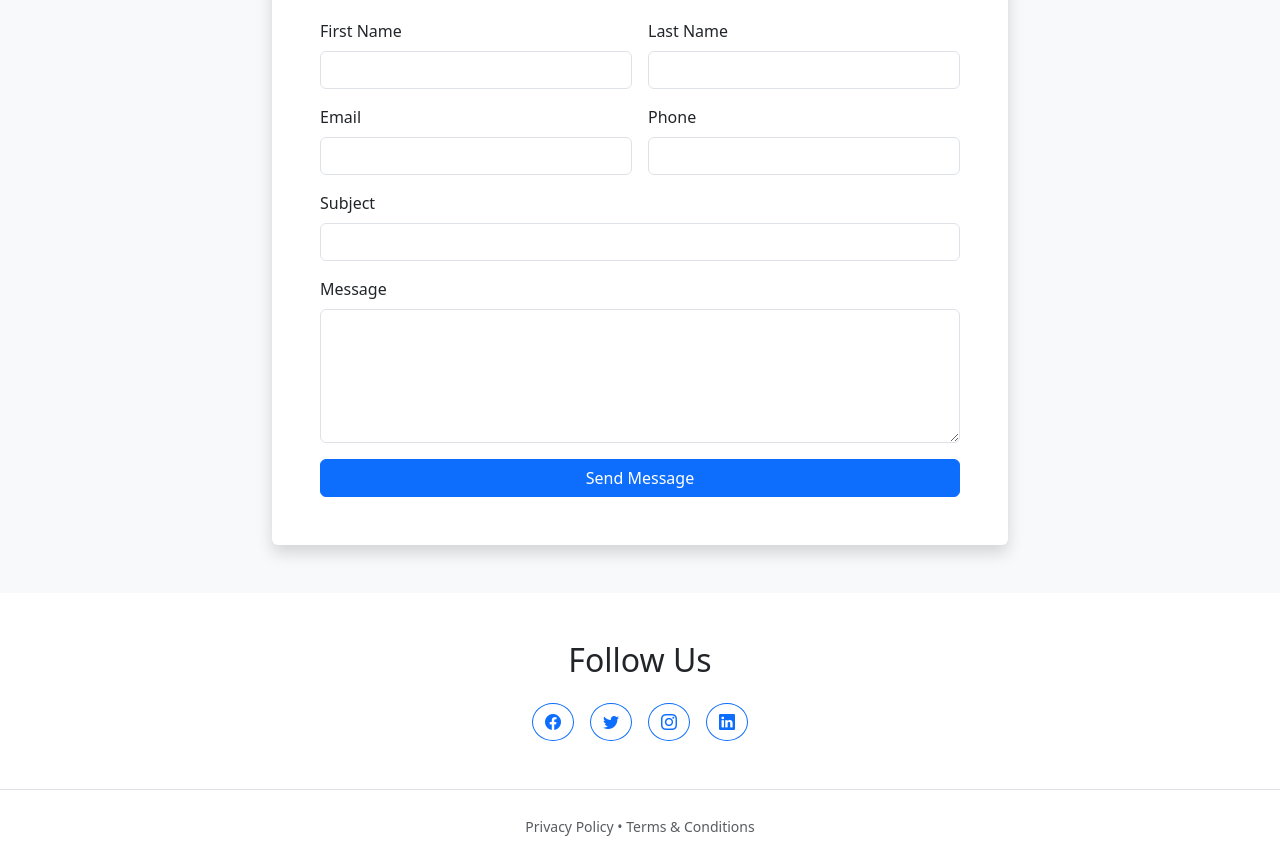
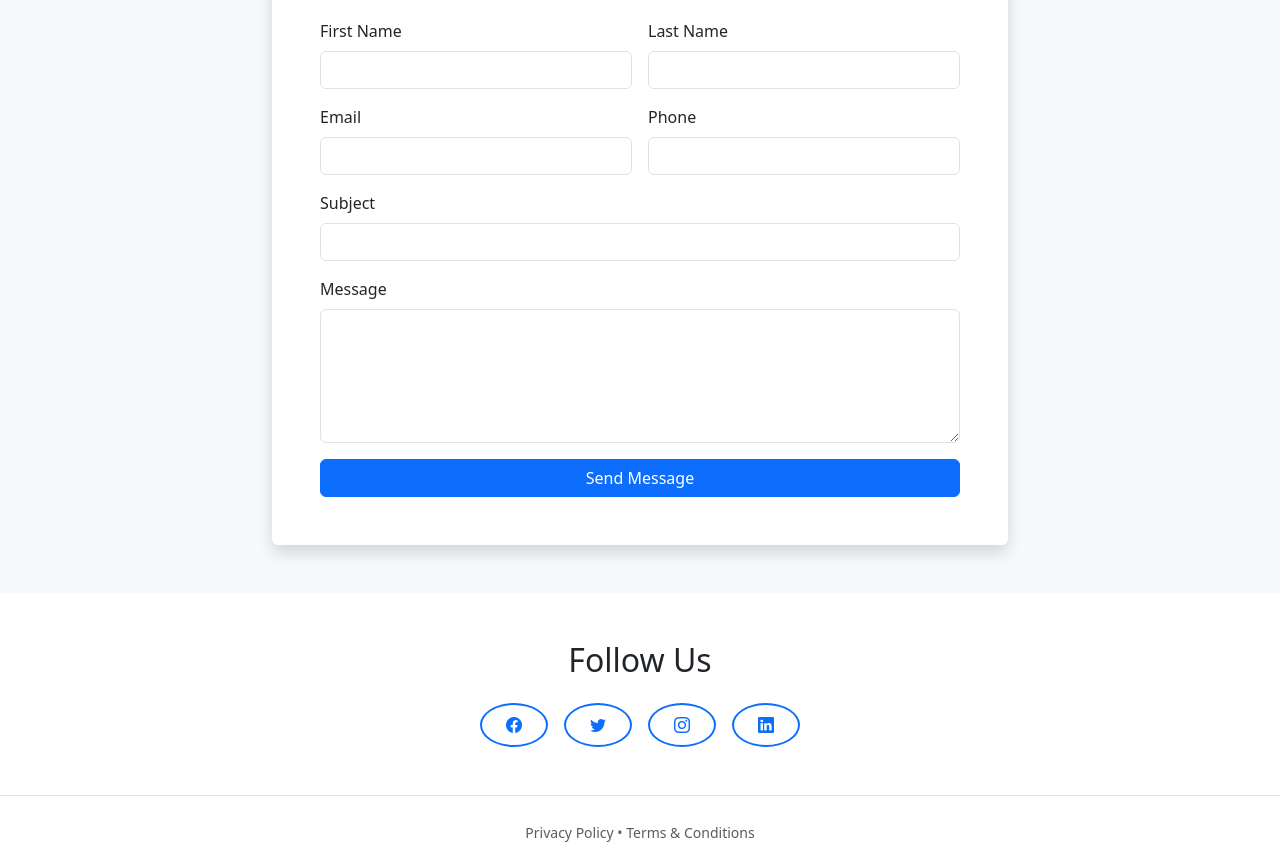
Before and after one commit to Brand0n25/Lifestyle-Vibes-Front-End, a plain HTML site: page contact.html in a window 1280 px wide. Shown: the part 891-1759 px from the top of the page. Drawn offline with nearby package versions, Linux system fonts and the light colour scheme.

Commit message:
added minor changes

```diff
--- a/contact.html
+++ b/contact.html
@@ -197,16 +197,28 @@
       <div class="container text-center">
         <h2 class="mb-4">Follow Us</h2>
         <div class="d-flex justify-content-center gap-3">
-          <a href="#" class="btn btn-outline-primary rounded-circle">
+          <a
+            href="https://www.facebook.com/groups/205657133675884?locale=id_ID"
+            class="btn btn-outline-primary rounded-circle"
+          >
             <i class="bi bi-facebook"></i>
           </a>
-          <a href="#" class="btn btn-outline-primary rounded-circle">
+          <a
+            href="https://x.com/MantraYogaMag"
+            class="btn btn-outline-primary rounded-circle"
+          >
             <i class="bi bi-twitter"></i>
           </a>
-          <a href="#" class="btn btn-outline-primary rounded-circle">
+          <a
+            href="https://www.instagram.com/jfwofficial/"
+            class="btn btn-outline-primary rounded-circle"
+          >
             <i class="bi bi-instagram"></i>
           </a>
-          <a href="#" class="btn btn-outline-primary rounded-circle">
+          <a
+            href="https://www.linkedin.com/in/steve-minecraft-9839051b6/"
+            class="btn btn-outline-primary rounded-circle"
+          >
             <i class="bi bi-linkedin"></i>
           </a>
         </div>
--- a/css/tambahanstyle.css
+++ b/css/tambahanstyle.css
@@ -66,6 +66,22 @@
   top: 0;
   left: 0;
   height: 4px;
-  background-color: #1E90FF;
+  background-color: #1e90ff;
   z-index: 9999;
 }
+
+.btn-outline-primary {
+  transition: all 0.3s ease;
+  display: inline-block;
+  padding: 8px 24px;
+  border: 2px solid #0d6efd;
+  color: #0d6efd;
+  border-radius: 25px;
+  text-decoration: none;
+}
+
+.btn-outline-primary:hover {
+  transform: scale(1.05);
+  background-color: #0d6efd;
+  color: white;
+}
```
Also changed, not shown: about.html (+1 -8 lines).
